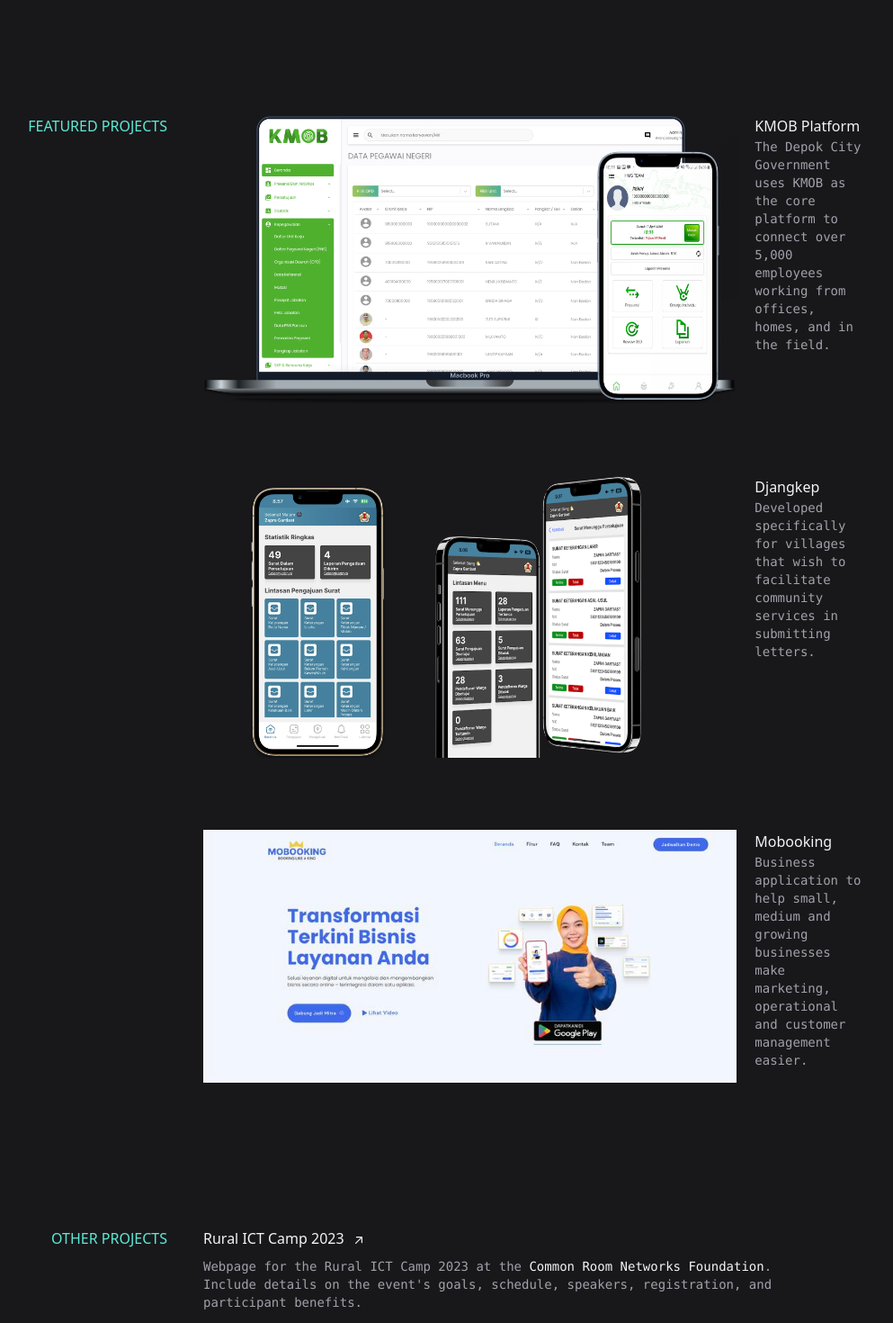
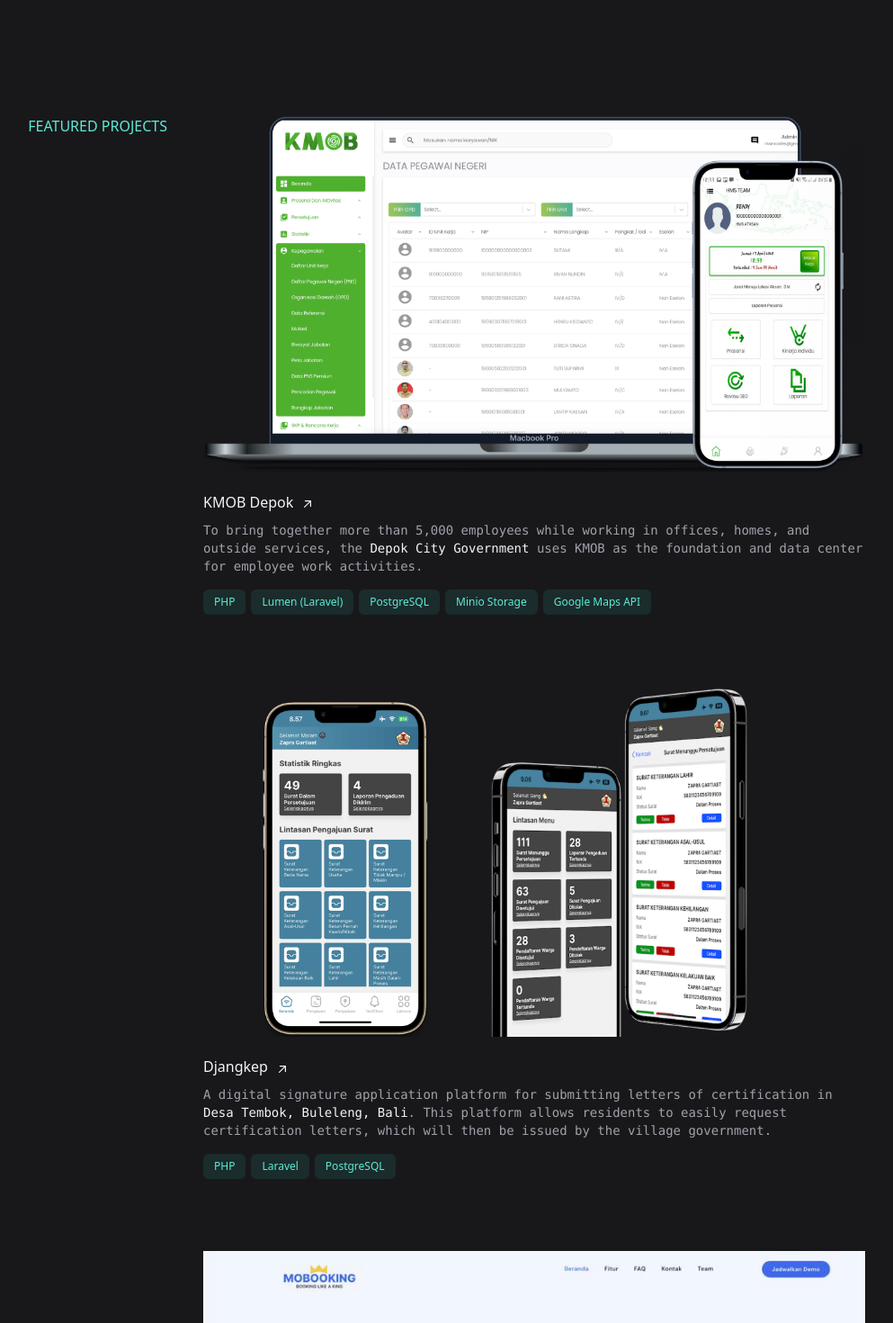
Before and after one commit to rivannurdin/nuraeni-rivan, a Vue app: page / in a window 1280 px wide. Shown: the part 2500-3970 px from the top of the page at 90% size, without its empty margins (182-1175 px from the left). Built offline with nearby package versions, Linux system fonts and the light colour scheme.

Commit message:
update  featured

```diff
--- a/src/components/Featured.vue
+++ b/src/components/Featured.vue
@@ -14,45 +14,51 @@
         <div class="font-medium text-teal-300 text-left lg:text-right mb-5 lg:mb-0 col-4 col-span-5 lg:col-auto">FEATURED PROJECTS</div>
         <div class="px-5 lg:px-10 col-span-3 lg:col-span-3">
 
-          <div class="grid grid-rows-1 mb-20">
-            <div class="grid grid-cols-6">
-              <div class="col-span-6 lg:col-span-5 pr-0 lg:pr-5">
+          <div class="grid grid-rows-1">
+            <div class="mb-20">
               <a href="https://www.gravitasi.co.id/portfolio/kmob-pemda-depok/" target="_blank">
                 <img src="/src/assets/img/projects/kmob.png" alt="">
+                <span class="inline-block font-medium mb-2 mt-5">KMOB Depok <svg xmlns="http://www.w3.org/2000/svg" viewBox="0 0 20 20" fill="currentColor" class="inline-block h-4 w-4 shrink-0 transition-transform group-hover/link:-translate-y-1 group-hover/link:translate-x-1 group-focus-visible/link:-translate-y-1 group-focus-visible/link:translate-x-1 motion-reduce:transition-none ml-1 translate-y-px" aria-hidden="true"><path fill-rule="evenodd" d="M5.22 14.78a.75.75 0 001.06 0l7.22-7.22v5.69a.75.75 0 001.5 0v-7.5a.75.75 0 00-.75-.75h-7.5a.75.75 0 000 1.5h5.69l-7.22 7.22a.75.75 0 000 1.06z" clip-rule="evenodd"></path></svg></span>
               </a>
-              </div>
-              <div class="col-span-6 lg:col-auto">
-                <p class="text-zinc-100 font-medium mt-5 lg:mt-0">KMOB Platform</p>
-                <p class="font-mono text-sm">The Depok City Government uses KMOB as the core platform to connect over 5,000 employees working from offices, homes, and in the field.</p>
-              </div>
+              <p class="font-mono text-sm">To bring together more than 5,000 employees while working in offices, homes, and outside services, the <a href="https://bkpsdm.depok.go.id" target="_blank">Depok City Government</a> uses KMOB as the foundation and data center for employee work activities.</p>
+              <ul class="mt-2 flex flex-wrap" aria-label="Technologies used:">
+                  <li class="mr-1.5 mt-2"><div class="flex items-center rounded-md bg-teal-400/10 px-3 py-1 text-xs font-medium leading-5 text-teal-300 ">PHP</div></li>
+                  <li class="mr-1.5 mt-2"><div class="flex items-center rounded-md bg-teal-400/10 px-3 py-1 text-xs font-medium leading-5 text-teal-300 ">Lumen (Laravel)</div></li>
+                  <li class="mr-1.5 mt-2"><div class="flex items-center rounded-md bg-teal-400/10 px-3 py-1 text-xs font-medium leading-5 text-teal-300 ">PostgreSQL</div></li>
+                  <li class="mr-1.5 mt-2"><div class="flex items-center rounded-md bg-teal-400/10 px-3 py-1 text-xs font-medium leading-5 text-teal-300 ">Minio Storage</div></li>
+                  <li class="mr-1.5 mt-2"><div class="flex items-center rounded-md bg-teal-400/10 px-3 py-1 text-xs font-medium leading-5 text-teal-300 ">Google Maps API</div></li>
+                </ul>
             </div>
           </div>
 
-          <div class="grid grid-rows-1 mb-20">
-            <div class="grid grid-cols-6">
-              <div class="col-span-6 lg:col-span-5 pr-0 lg:pr-5">
+          <div class="grid grid-rows-1">
+            <div class="mb-20">
               <a href="https://djangkepapp.gravita.si" target="_blank">
                 <img src="/src/assets/img/projects/djangkep.png" alt="">
+                <span class="inline-block font-medium mb-2 mt-5">Djangkep <svg xmlns="http://www.w3.org/2000/svg" viewBox="0 0 20 20" fill="currentColor" class="inline-block h-4 w-4 shrink-0 transition-transform group-hover/link:-translate-y-1 group-hover/link:translate-x-1 group-focus-visible/link:-translate-y-1 group-focus-visible/link:translate-x-1 motion-reduce:transition-none ml-1 translate-y-px" aria-hidden="true"><path fill-rule="evenodd" d="M5.22 14.78a.75.75 0 001.06 0l7.22-7.22v5.69a.75.75 0 001.5 0v-7.5a.75.75 0 00-.75-.75h-7.5a.75.75 0 000 1.5h5.69l-7.22 7.22a.75.75 0 000 1.06z" clip-rule="evenodd"></path></svg></span>
               </a>
-              </div>
-              <div class="col-span-6 lg:col-auto mt-5 lg:mt-0">
-                <p class="text-zinc-100 font-medium">Djangkep</p>
-                <p class="font-mono text-sm">Developed specifically for villages that wish to facilitate community services in submitting letters.</p>
-              </div>
+              <p class="font-mono text-sm">A digital signature application platform for submitting letters of certification in  <a href="https://tembok-buleleng.desa.id/index.php/first" target="_blank">Desa Tembok, Buleleng, Bali</a>. This platform allows residents to easily request certification letters, which will then be issued by the village government.</p>
+              <ul class="mt-2 flex flex-wrap" aria-label="Technologies used:">
+                  <li class="mr-1.5 mt-2"><div class="flex items-center rounded-md bg-teal-400/10 px-3 py-1 text-xs font-medium leading-5 text-teal-300 ">PHP</div></li>
+                  <li class="mr-1.5 mt-2"><div class="flex items-center rounded-md bg-teal-400/10 px-3 py-1 text-xs font-medium leading-5 text-teal-300 ">Laravel</div></li>
+                  <li class="mr-1.5 mt-2"><div class="flex items-center rounded-md bg-teal-400/10 px-3 py-1 text-xs font-medium leading-5 text-teal-300 ">PostgreSQL</div></li>
+                </ul>
             </div>
           </div>
 
-          <div class="grid grid-rows-1 mb-20">
-            <div class="grid grid-cols-6">
-              <div class="col-span-6 lg:col-span-5 pr-0 lg:pr-5">
+          <div class="grid grid-rows-1">
+            <div class="mb-20">
               <a href="https://mobooking.id" target="_blank">
                 <img src="/src/assets/img/projects/mobooking.jpeg" alt="">
+                <span class="inline-block font-medium mb-2 mt-5">Mobooking <svg xmlns="http://www.w3.org/2000/svg" viewBox="0 0 20 20" fill="currentColor" class="inline-block h-4 w-4 shrink-0 transition-transform group-hover/link:-translate-y-1 group-hover/link:translate-x-1 group-focus-visible/link:-translate-y-1 group-focus-visible/link:translate-x-1 motion-reduce:transition-none ml-1 translate-y-px" aria-hidden="true"><path fill-rule="evenodd" d="M5.22 14.78a.75.75 0 001.06 0l7.22-7.22v5.69a.75.75 0 001.5 0v-7.5a.75.75 0 00-.75-.75h-7.5a.75.75 0 000 1.5h5.69l-7.22 7.22a.75.75 0 000 1.06z" clip-rule="evenodd"></path></svg></span>
               </a>
-              </div>
-              <div class="col-span-6 lg:col-auto mt-5 lg:mt-0">
-                <p class="text-zinc-100 font-medium">Mobooking</p>
               <p class="font-mono text-sm">Business application to help small, medium and growing businesses make marketing, operational and customer management easier.</p>
-              </div>
+              <ul class="mt-2 flex flex-wrap" aria-label="Technologies used:">
+                  <li class="mr-1.5 mt-2"><div class="flex items-center rounded-md bg-teal-400/10 px-3 py-1 text-xs font-medium leading-5 text-teal-300 ">PHP</div></li>
+                  <li class="mr-1.5 mt-2"><div class="flex items-center rounded-md bg-teal-400/10 px-3 py-1 text-xs font-medium leading-5 text-teal-300 ">Laravel</div></li>
+                  <li class="mr-1.5 mt-2"><div class="flex items-center rounded-md bg-teal-400/10 px-3 py-1 text-xs font-medium leading-5 text-teal-300 ">PostgreSQL</div></li>
+                  <li class="mr-1.5 mt-2"><div class="flex items-center rounded-md bg-teal-400/10 px-3 py-1 text-xs font-medium leading-5 text-teal-300 ">Google API</div></li>
+                </ul>
             </div>
           </div>
 
--- a/src/components/Projects.vue
+++ b/src/components/Projects.vue
@@ -62,8 +62,7 @@
           <div class="grid grid-rows-1 mb-10">
             <div class="grid grid-cols-1">
                 <p class="text-zinc-100 font-medium mb-2 max-w-2xl">
-                  <a href="https://play.google.com/store/apps/details?id=com.metrologi"><span class="inline-block">Sistem Informasi Pelayanan UPTP IV <svg xmlns="http://www.w3.org/2000/svg" viewBox="0 0 20 20" fill="currentColor" class="inline-block h-4 w-4 shrink-0 transition-transform group-hover/link:-translate-y-1 group-hover/link:translate-x-1 group-focus-visible/link:-translate-y-1 group-focus-visible/link:translate-x-1 motion-reduce:transition-none ml-1 translate-y-px" aria-hidden="true"><path fill-rule="evenodd" d="M5.22 14.78a.75.75 0 001.06 0l7.22-7.22v5.69a.75.75 0 001.5 0v-7.5a.75.75 0 00-.75-.75h-7.5a.75.75 0 000 1.5h5.69l-7.22 7.22a.75.75 0 000 1.06z" clip-rule="evenodd"></path></svg></span>
-                  </a>
+                  <a href="https://play.google.com/store/apps/details?id=com.metrologi"><span class="inline-block">Sistem Informasi Pelayanan UPTP IV <svg xmlns="http://www.w3.org/2000/svg" viewBox="0 0 20 20" fill="currentColor" class="inline-block h-4 w-4 shrink-0 transition-transform group-hover/link:-translate-y-1 group-hover/link:translate-x-1 group-focus-visible/link:-translate-y-1 group-focus-visible/link:translate-x-1 motion-reduce:transition-none ml-1 translate-y-px" aria-hidden="true"><path fill-rule="evenodd" d="M5.22 14.78a.75.75 0 001.06 0l7.22-7.22v5.69a.75.75 0 001.5 0v-7.5a.75.75 0 00-.75-.75h-7.5a.75.75 0 000 1.5h5.69l-7.22 7.22a.75.75 0 000 1.06z" clip-rule="evenodd"></path></svg></span></a>
                 </p>
                 <p class="font-mono text-sm mb-2 max-w-2xl">This application is only used in the <a href="http://sppk.kemendag.go.id" target="_blank">Metrology environment</a>, especially the city of Bandung, which is to facilitate the assessment process for letters and related documents.</p>
                 <ul class="mt-2 flex flex-wrap" aria-label="Technologies used:">
@@ -77,8 +76,7 @@
           <div class="grid grid-rows-1 mb-10">
             <div class="grid grid-cols-1">
                 <p class="text-zinc-100 font-medium mb-2 max-w-2xl">
-                  <a href="http://www.mytreatsasia.com"><span class="inline-block">My Treats Asia <svg xmlns="http://www.w3.org/2000/svg" viewBox="0 0 20 20" fill="currentColor" class="inline-block h-4 w-4 shrink-0 transition-transform group-hover/link:-translate-y-1 group-hover/link:translate-x-1 group-focus-visible/link:-translate-y-1 group-focus-visible/link:translate-x-1 motion-reduce:transition-none ml-1 translate-y-px" aria-hidden="true"><path fill-rule="evenodd" d="M5.22 14.78a.75.75 0 001.06 0l7.22-7.22v5.69a.75.75 0 001.5 0v-7.5a.75.75 0 00-.75-.75h-7.5a.75.75 0 000 1.5h5.69l-7.22 7.22a.75.75 0 000 1.06z" clip-rule="evenodd"></path></svg></span>
-                  </a>
+                  <a href="http://www.mytreatsasia.com"><span class="inline-block">My Treats Asia <svg xmlns="http://www.w3.org/2000/svg" viewBox="0 0 20 20" fill="currentColor" class="inline-block h-4 w-4 shrink-0 transition-transform group-hover/link:-translate-y-1 group-hover/link:translate-x-1 group-focus-visible/link:-translate-y-1 group-focus-visible/link:translate-x-1 motion-reduce:transition-none ml-1 translate-y-px" aria-hidden="true"><path fill-rule="evenodd" d="M5.22 14.78a.75.75 0 001.06 0l7.22-7.22v5.69a.75.75 0 001.5 0v-7.5a.75.75 0 00-.75-.75h-7.5a.75.75 0 000 1.5h5.69l-7.22 7.22a.75.75 0 000 1.06z" clip-rule="evenodd"></path></svg></span></a>
                 </p>
                 <p class="font-mono text-sm mb-2 max-w-2xl">MyTreats is a marketplace that aggregates deals and e-vouchers from local merchants. It also features an e-wallet for paying bills related to telco and utilities. Operating across Asia, including countries like Malaysia, Singapore, and China, MyTreats offers a seamless way to find great deals and manage payments efficiently.</p>
                 <ul class="mt-2 flex flex-wrap" aria-label="Technologies used:">
```
Lines whose indentation alone changed are shown as unchanged.
